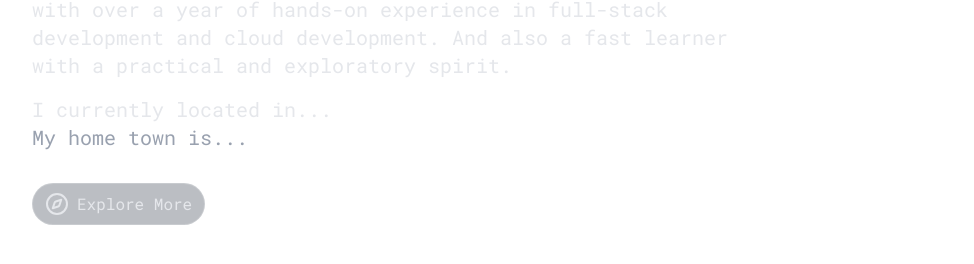
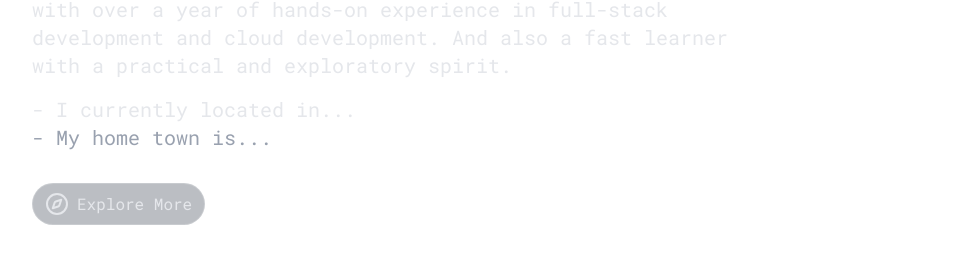
Before and after one commit to Martin-Lianzhan-Gao/Portfolio_3d, a Next.js app: page / in a window 1280 px wide. Shown: the part 466-730 px from the top of the page, without its empty margins (89-1063 px from the left). Built offline with nearby package versions, Linux system fonts and the light colour scheme; no server answers.

Commit message:
feat(intro): add transition animation when map switching position

```diff
--- a/src/components/city-selector.tsx
+++ b/src/components/city-selector.tsx
@@ -1,40 +1,43 @@
 import { memo } from 'react';
 import { cn } from '@/utils/cn';
-import { useState } from 'react';
-import { zhengzhou, brisbane, sydney } from '@/data/cities';
+import { Dispatch, SetStateAction } from 'react';
+import { zhengzhou, brisbane } from '@/data/cities';
+import { motion } from 'framer-motion';
 
 interface CitySelectorProps {
     onSelectCity: ({ longitude, latitude }: { longitude: number, latitude: number }) => void;
+    isCurrentLocation: boolean,
+    setIsCurrentLocation: Dispatch<SetStateAction<boolean>>,
 }
 
-const CitySelector = ({ onSelectCity }: CitySelectorProps) => {
-
-    const [isCurrentLocation, setIsCurrentLocation] = useState(true);
+const CitySelector = ({ onSelectCity, isCurrentLocation, setIsCurrentLocation }: CitySelectorProps) => {
 
     return (
-        <div className='pt-4 font-roboto-mono'>
-            <ul className="text-xl text-gray-400">
-                <li
+
+        <motion.div className='pt-4'>
+            <motion.ul className="text-xl text-gray-400">
+                <motion.li
                     onClick={() => {
                         setIsCurrentLocation(true);
                         onSelectCity({ longitude: brisbane.longitude, latitude: brisbane.latitude });
                     }}
                     className={cn(isCurrentLocation ? "text-gray-200" : "cursor-pointer hover:text-gray-200 transition-colors duration-300")}
                 >
-                    I currently located in...
-                </li>
-                <li
+                    - I currently located in...
+                </motion.li>
+                <motion.li
                     onClick={() => {
                         setIsCurrentLocation(false);
-                        onSelectCity({longitude: zhengzhou.longitude, latitude: zhengzhou.latitude });
+                        onSelectCity({ longitude: zhengzhou.longitude, latitude: zhengzhou.latitude });
                     }}
                     className={cn(!isCurrentLocation ? "text-gray-200" : "cursor-pointer hover:text-gray-200 transition-colors duration-300")}
                 >
-                    My home town is...
-                </li>
-            </ul>
-        </div>
+                    - My home town is...
+                </motion.li>
+            </motion.ul>
+        </motion.div>
+
     )
 }
 
-export default CitySelector;
+export default memo(CitySelector);
--- a/src/components/intro.tsx
+++ b/src/components/intro.tsx
@@ -4,11 +4,16 @@ import { Compass } from "lucide-react";
 import CitySelector from "./city-selector";
 import { MapRef } from "@vis.gl/react-maplibre";
 import "maplibre-gl/dist/maplibre-gl.css";
-import { useRef, useCallback, useState } from "react";
+import { useRef, useState } from "react";
+import { motion, AnimatePresence, Variants } from "framer-motion";
 
 const Intro = () => {
 
     const mapRef = useRef<MapRef>(null);
+
+    const [isChangingCity, setIsChangingCity] = useState(false);
+
+    const [isCurrentLocation, setIsCurrentLocation] = useState(true);
 
     const onChangeCity = ({ longitude, latitude }: { longitude: number, latitude: number }) => {
         mapRef.current?.flyTo({
@@ -16,6 +21,39 @@ const Intro = () => {
             duration: 3000,
             curve: 1.42
         });
+
+        setIsChangingCity(true);
+
+        setTimeout(() => {
+            setIsChangingCity(false);
+        }, 3000);
+    }
+
+    // define the animations for the container
+    const containerVariants: Variants = {
+        // exit animation
+        exit: {
+            x: -100,
+            opacity: 0,
+            transition: {
+                duration: 0.8,
+                ease: "easeInOut"
+            }
+        },
+        // enter animation
+        animate: {
+            x: 0,
+            opacity: 1,
+            transition: {
+                duration: 0.8,
+                ease: "easeInOut",
+            },
+        },
+        // initial state
+        initial: {
+            x: -100,
+            opacity: 0,
+        }
     }
 
     return (
@@ -23,25 +61,44 @@ const Intro = () => {
             <div className="w-full h-full">
                 <WorldMap ref={mapRef} />
             </div>
-            <div className="absolute backdrop-blur-sm z-2 p-8 top-1/5 left-22 w-[768px] border border-white/20 rounded-3xl">
-                <h1 className="text-7xl font-bold">
-                    HI, I'M LIANZHAN GAO (MARTIN)
-                </h1>
-                <h2 className="text-2xl font-medium pt-4">
-                    - 1/1 Developer<br />
-                    - 1/2 Designer
-                </h2>
-                <p className="text-xl pt-4">
-                    A motivated and results-driven Computer Science graduate with over a year of hands-on experience in full-stack development and cloud development. And also a fast learner with a practical and exploratory spirit.
-                </p>
-                <CitySelector onSelectCity={onChangeCity} />
-                <button className="flex flex-row items-center justify-center px-3 py-2 mt-8 border border-white/20 bg-gray-800/30 rounded-3xl backdrop-blur-xl hover:bg-gray-700/40 transition-colors duration-200">
-                    <Compass />
-                    <span className="ml-2">Explore More</span>
-                </button>
-            </div>
+            <AnimatePresence>
+                {!isChangingCity && <motion.div
+                    className="absolute backdrop-blur-sm z-2 border border-white/20 rounded-3xl w-full p-2 top-1/10 md:p-8 md:top-1/5 md:left-22 md:w-[768px]"
+                    variants={containerVariants}
+                    initial="initial"
+                    animate="animate"
+                    exit="exit"
+                >
+                    <motion.h1
+                        className="text-7xl font-bold"
+                    >
+                        HI, I&apos;M LIANZHAN GAO (MARTIN)
+                    </motion.h1>
+                    <motion.h2
+                        className="text-2xl font-medium pt-4"
+                    >
+                        - 1/1 Developer<br />
+                        - 1/2 Designer
+                    </motion.h2>
+                    <motion.p
+                        className="text-xl pt-4"
+                    >
+                        A motivated and results-driven Computer Science graduate with over a year of hands-on experience in full-stack development and cloud development. And also a fast learner with a practical and exploratory spirit.
+                    </motion.p>
+                    <CitySelector
+                        onSelectCity={onChangeCity}
+                        isCurrentLocation={isCurrentLocation}
+                        setIsCurrentLocation={setIsCurrentLocation}
+                    />
+                    <motion.button
+                        className="flex flex-row items-center justify-center px-3 py-2 mt-8 border border-white/20 bg-gray-800/30 rounded-3xl backdrop-blur-xl hover:bg-gray-700/40 transition-colors duration-200"
+                    >
+                        <Compass />
+                        <span className="ml-2">Explore More</span>
+                    </motion.button>
+                </motion.div>}
+            </AnimatePresence>
         </div>
-
     )
 }
 
--- a/src/components/world-map.tsx
+++ b/src/components/world-map.tsx
@@ -23,7 +23,7 @@ const DynamicMapPin = () => {
     )
 }
 
-const WorldMap = forwardRef<MapRef, {}>(({}, ref) => {
+const WorldMap = forwardRef<MapRef, object>(({}, ref) => {
 
     const viewState = {
         latitude: brisbane.latitude,
@@ -80,4 +80,6 @@ const WorldMap = forwardRef<MapRef, {}>(({}, ref) => {
     )
 })
 
+WorldMap.displayName = "WorldMap";
+
 export default memo(WorldMap);
```
